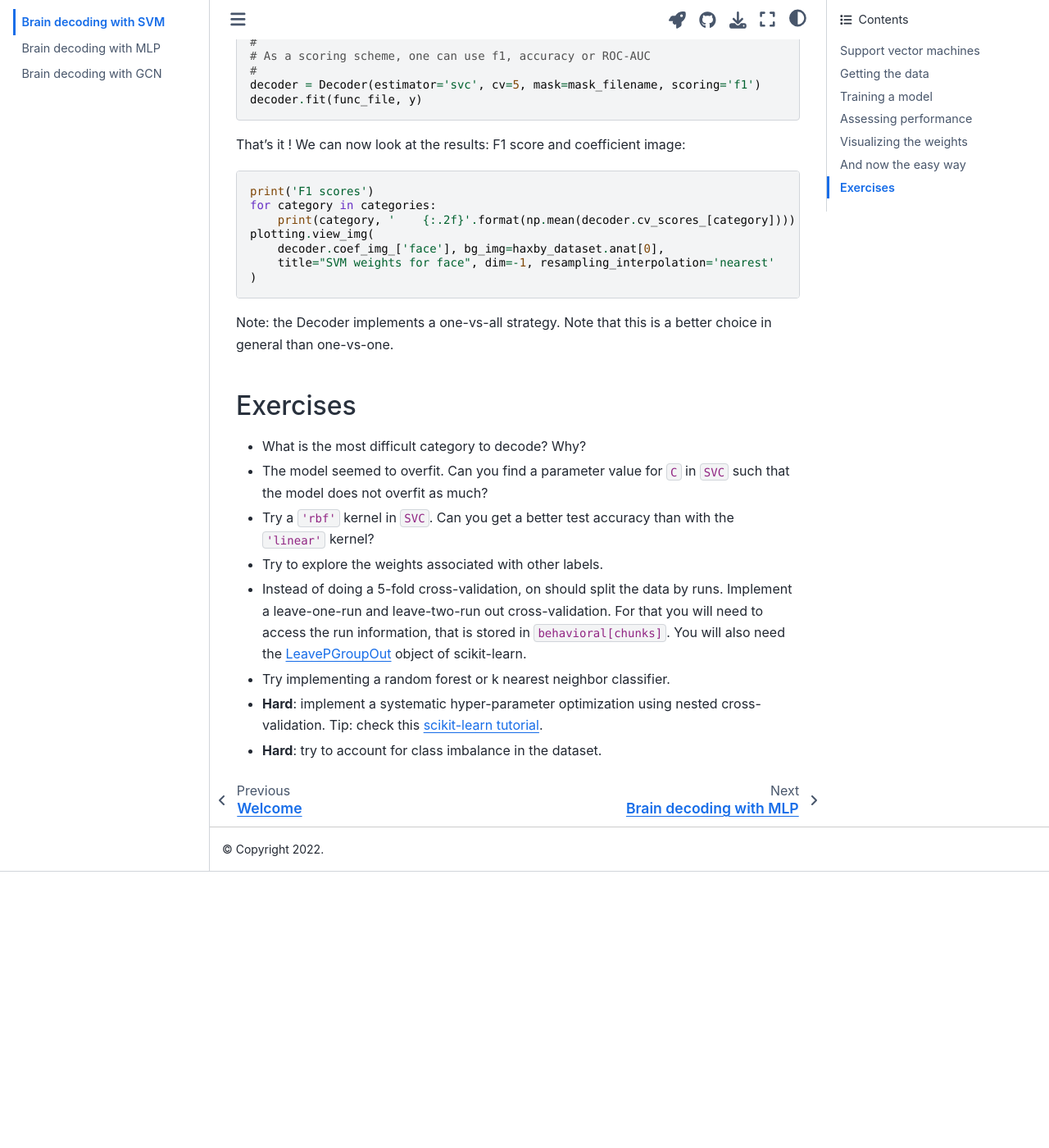
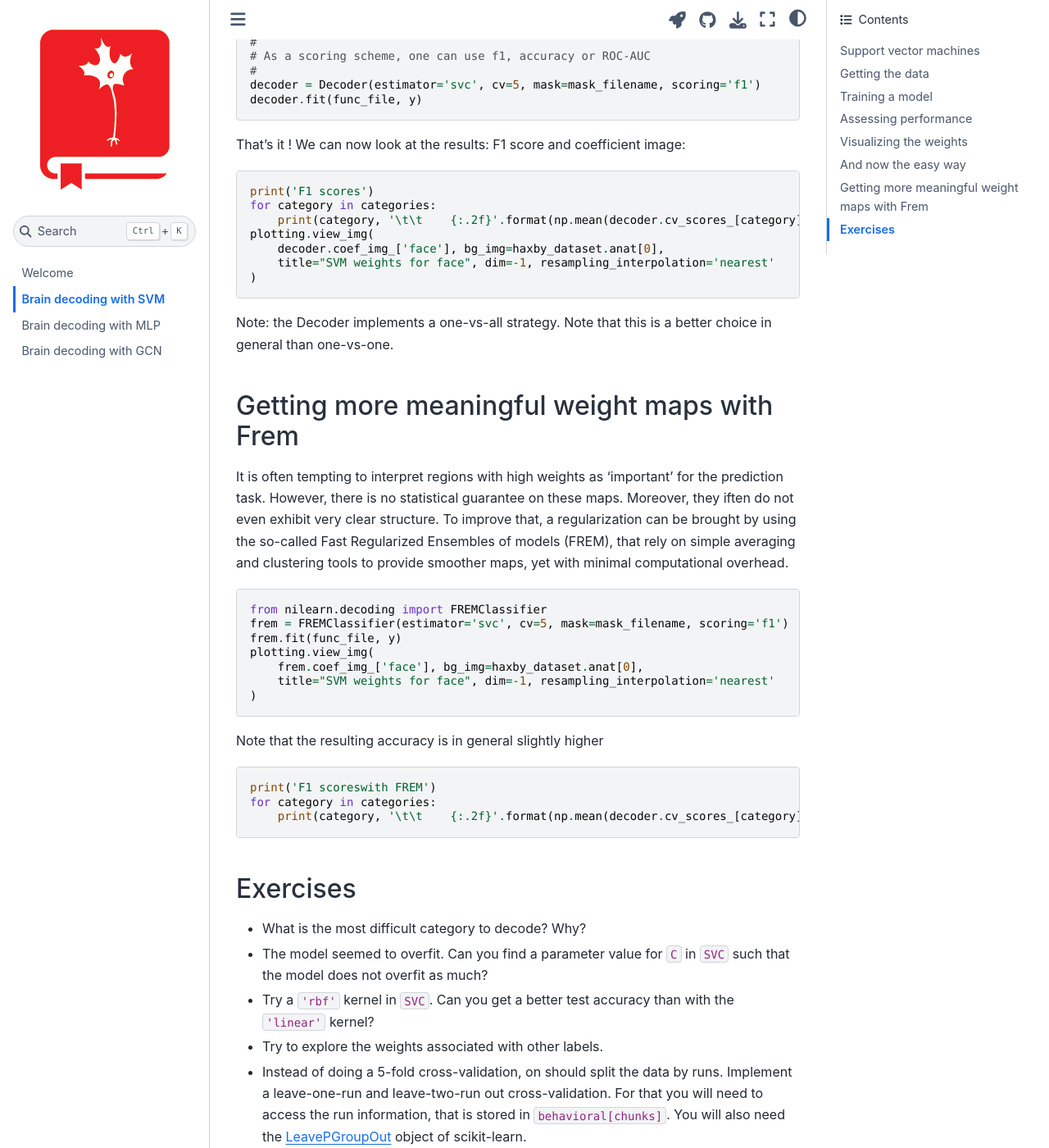
Before and after one commit to main-educational/brain_encoding_decoding, a Jupyter Book: the page built from content/svm_decoding.md, in a window 1280 px wide and 1400 px high, scrolled down 3592 px. Shown: the whole window at 82% size. Built offline with Jupyter Book 1.0.4 settings and Sphinx 7.4.7 and the Sphinx Book theme 1.1.4, drawn with Linux system fonts in a browser that asks for light colours; pages that are not in the unit, such as notebooks, are missing from menus; comment, search, counter and statistics services are not loaded; cross-references to code outside the pages are shown as plain code; before the commit the page ends 4655 px from its top, so only the background shows below that; some of the changed text lies outside the part shown.

Commit message:
Added FREM Classifier

````diff
--- a/content/svm_decoding.md
+++ b/content/svm_decoding.md
@@ -111,7 +111,7 @@
 ```{code-cell} python3
 from nilearn import plotting
 # first row of coef_ is comparing the first pair of class labels
-# with 9 classes, there are 9*8/2 distinct
+# with 9 classes, there are 9 * 8 / 2 distinct
 coef_img = masker.inverse_transform(model_svm.coef_[0, :])
 plotting.view_img(
     coef_img, bg_img=haxby_dataset.anat[0],
@@ -138,14 +138,30 @@
 ```
 print('F1 scores')
 for category in categories:
-    print(category, '    {:.2f}'.format(np.mean(decoder.cv_scores_[category])))
+    print(category, '\t\t    {:.2f}'.format(np.mean(decoder.cv_scores_[category])))
 plotting.view_img(
     decoder.coef_img_['face'], bg_img=haxby_dataset.anat[0],
     title="SVM weights for face", dim=-1, resampling_interpolation='nearest'
 )
 ```
 Note: the Decoder implements a one-vs-all strategy. Note that this is a better choice in general than one-vs-one.
-
+## Getting more meaningful weight maps with Frem
+It is often tempting to interpret regions with high weights as 'important' for the prediction task. However, there is no statistical guarantee on these maps. Moreover, they iften do not even exhibit very clear structure. To improve that, a regularization can be brought by using the so-called Fast Regularized Ensembles of models (FREM), that rely on simple averaging and clustering tools to provide smoother maps, yet with minimal computational overhead.
+```
+from nilearn.decoding import FREMClassifier
+frem = FREMClassifier(estimator='svc', cv=5, mask=mask_filename, scoring='f1')
+frem.fit(func_file, y)
+plotting.view_img(
+    frem.coef_img_['face'], bg_img=haxby_dataset.anat[0],
+    title="SVM weights for face", dim=-1, resampling_interpolation='nearest'
+)
+```
+Note that the resulting accuracy is in general slightly higher
+```
+print('F1 scoreswith FREM')
+for category in categories:
+    print(category, '\t\t    {:.2f}'.format(np.mean(decoder.cv_scores_[category])))
+```
 ## Exercises
  * What is the most difficult category to decode? Why?
  * The model seemed to overfit. Can you find a parameter value for `C` in `SVC` such that the model does not overfit as much?
````
